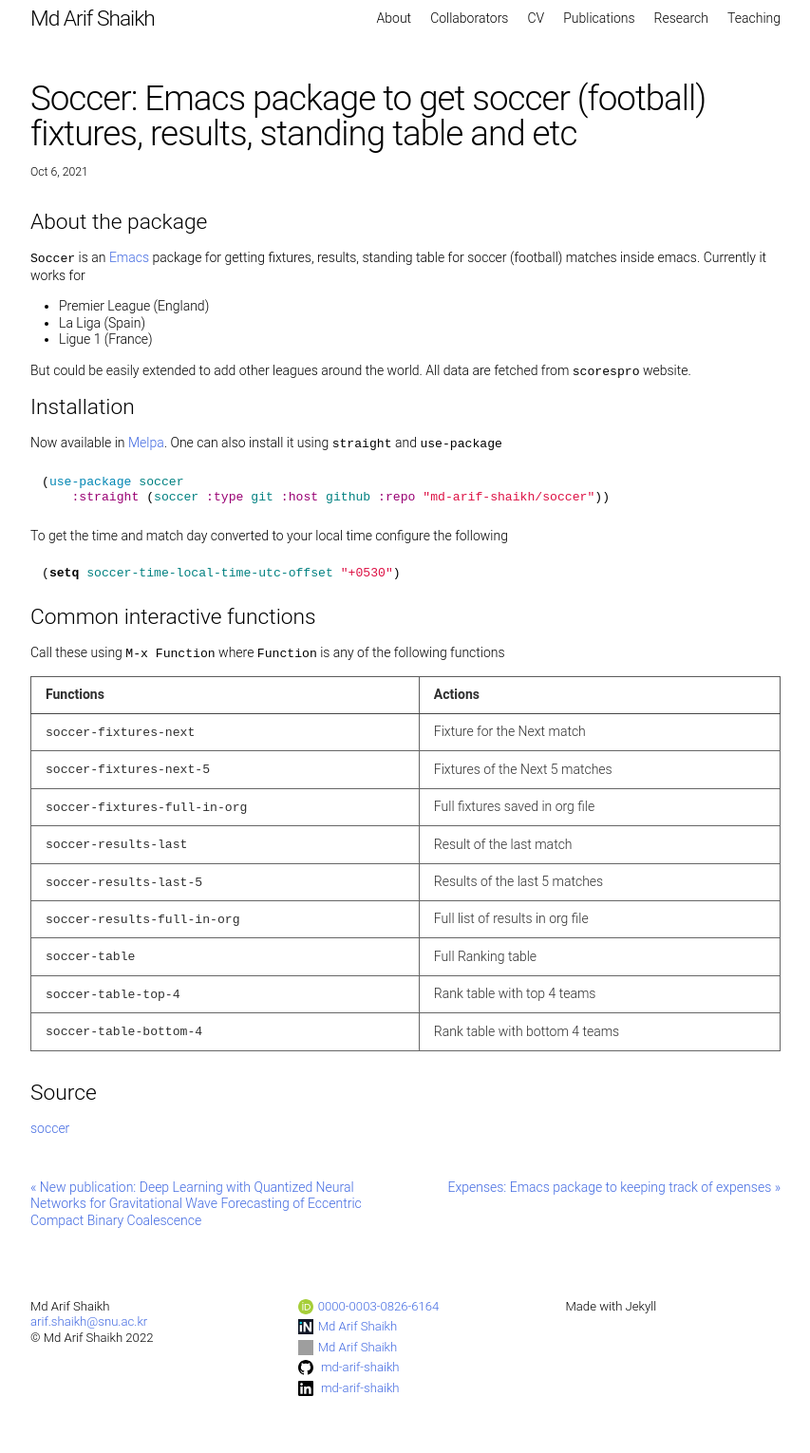
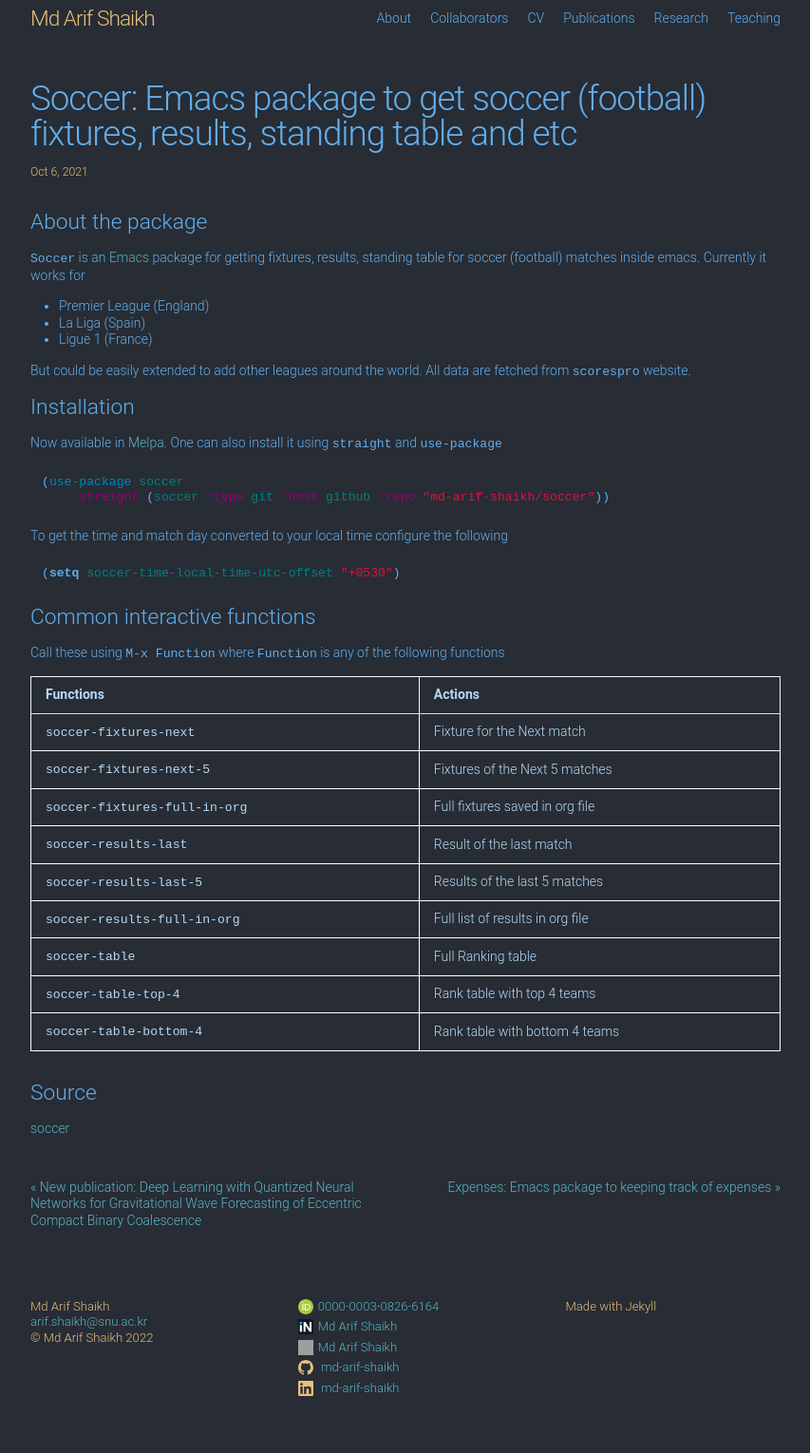
Before and after one commit to md-arif-shaikh/md-arif-shaikh.github.io, a Jekyll site: the page built from _posts/2021-10-06-soccer-announcement.md, in a window 1280 px wide. Shown: the whole page at 95% size, without its empty margins (213-1066 px from the left). Built offline with Jekyll 4.4.1, drawn with Linux system fonts in a browser that asks for light colours; our own code applies the rules of GitHub Pages for plain Markdown files; comment, search, counter and statistics services are not loaded; grey boxes are pictures that could not be loaded.

Commit message:
Update minima.scss

```diff
--- a/_sass/minima.scss
+++ b/_sass/minima.scss
@@ -10,11 +10,11 @@ $base-line-height: 1.25 !default;
 
 $spacing-unit:     30px !default;
 
-$text-color:       #000000 !default;
-$background-color: #FFFFFF !default;
-$brand-color:      #4169E1 !default;
+$text-color:       #61AFEF !default;
+$background-color: #282C34 !default;
+$brand-color:      #56B6C2 !default;
 
-$grey-color:       #000000 !default;
+$grey-color:       #E5C07B !default;
 $grey-color-light: lighten($grey-color, 40%) !default;
 $grey-color-dark:  darken($grey-color, 0%) !default;
 
```
